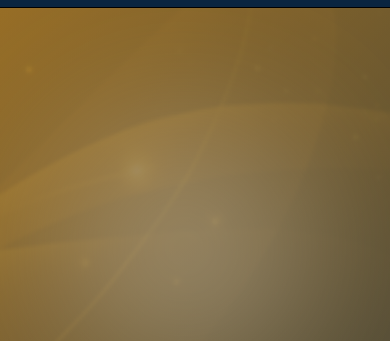
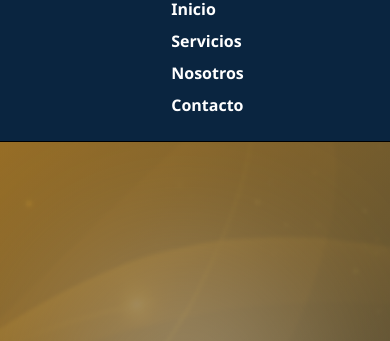
Before and after one commit to Ana03-svg/Pagina-web, a plain HTML site: page index.html in a window 390 px wide. Shown: the part 67-408 px from the top of the page. Drawn offline with Linux system fonts and the light colour scheme; files whose address does not match are found by name.

Commit message:
Update practica.css

```diff
--- a/practica.css
+++ b/practica.css
@@ -26,6 +26,26 @@ body {
     max-width: 1200px;
     margin: 0 auto;
     padding: 0 20px;
+}
+@media (max-width: 768px) {
+    .container {
+        max-width: 100%;
+        padding: 0 10px;
+    }
+
+    .nav-container {
+        flex-direction: column;
+        align-items: flex-start;
+    }
+
+    .navbar a {
+        display: block;
+        margin: 10px 0;
+    }
+
+    .logo {
+        font-size: 1.2rem;
+    }
 }
 
 /* --- Encabezado y Navegación --- */
```
